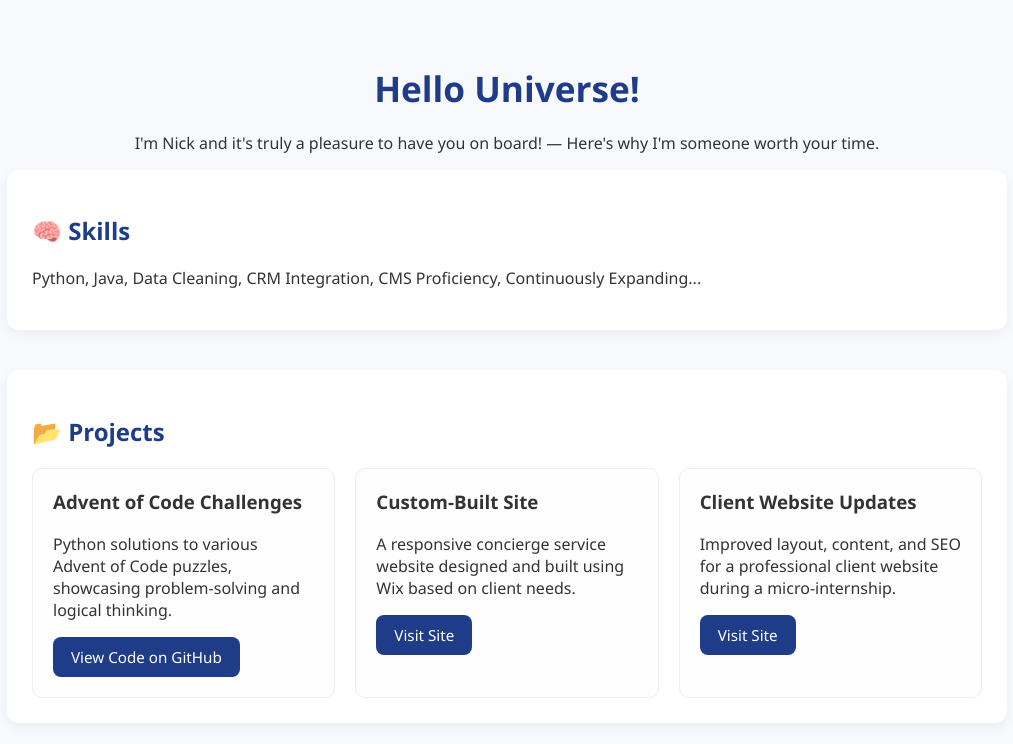
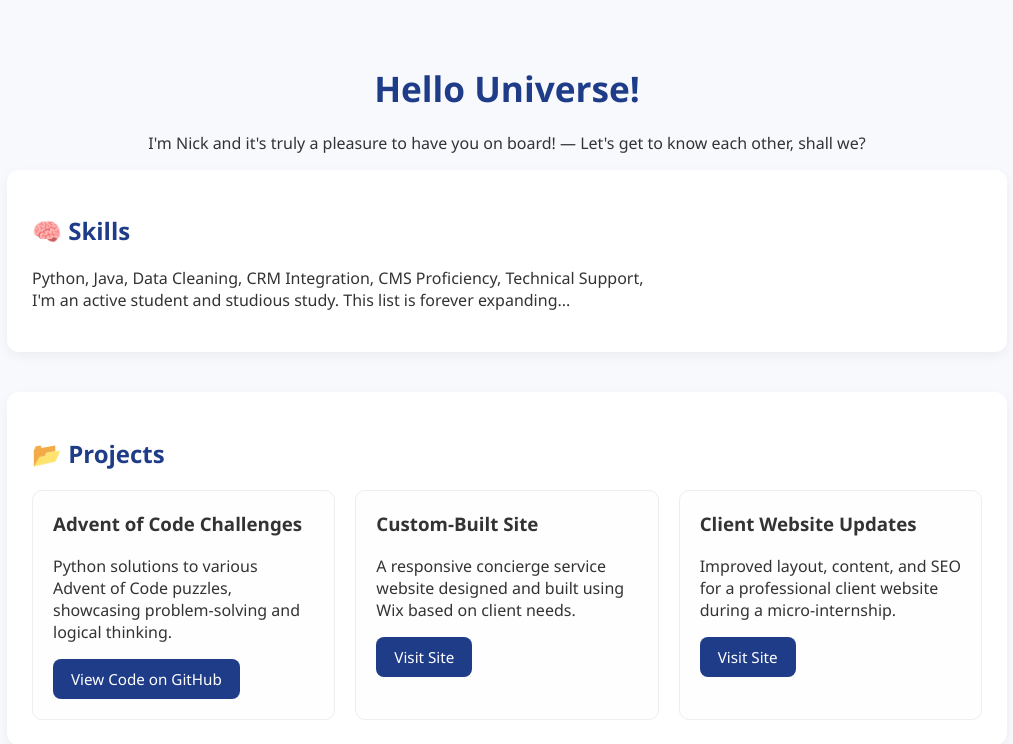
Before and after one commit to nrrorton/hire-me-site, a Flask app: page / in a window 1280 px wide. Shown: the top 744 px of the page, without its empty margins (133-1146 px from the left). Run offline with Flask 3, Linux system fonts and the light colour scheme.

Commit message:
Continous wording updates

```diff
--- a/templates/index.html
+++ b/templates/index.html
@@ -170,12 +170,13 @@
     <div class="container">
         <h1>Hello Universe!</h1>
         <p style="text-align:center;">I'm Nick and it's truly a pleasure to have you
-            on board! — Here's why I'm someone worth your time.</p>
+            on board! — Let's get to know each other, shall we?</p>
 
         <!-- Skills -->
         <section>
             <h2>🧠 Skills</h2>
-            <p>Python, Java, Data Cleaning, CRM Integration, CMS Proficiency, Continuously Expanding...</p>
+            <p>Python, Java, Data Cleaning, CRM Integration, CMS Proficiency, Technical Support, <br>
+            I'm an active student and studious study. This list is forever expanding...</p>
         </section>
 
         <!-- Projects -->
```
